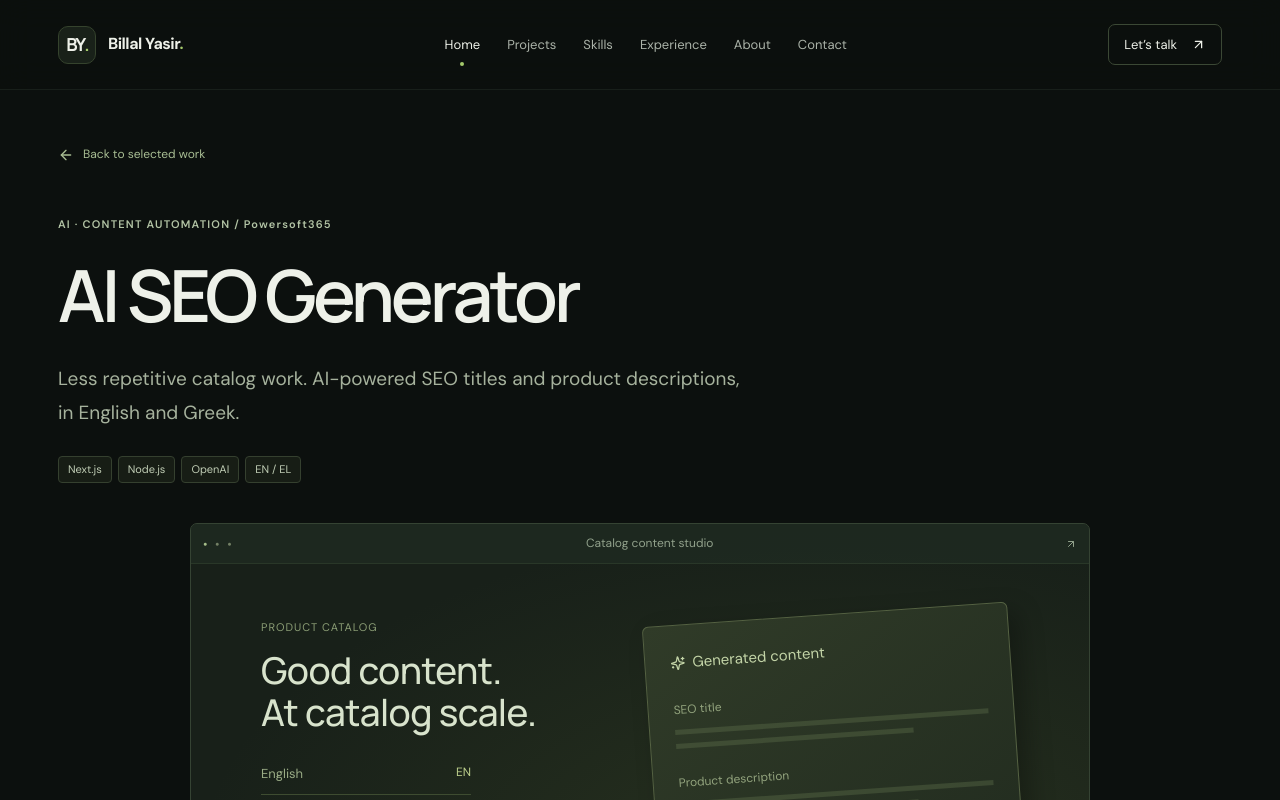
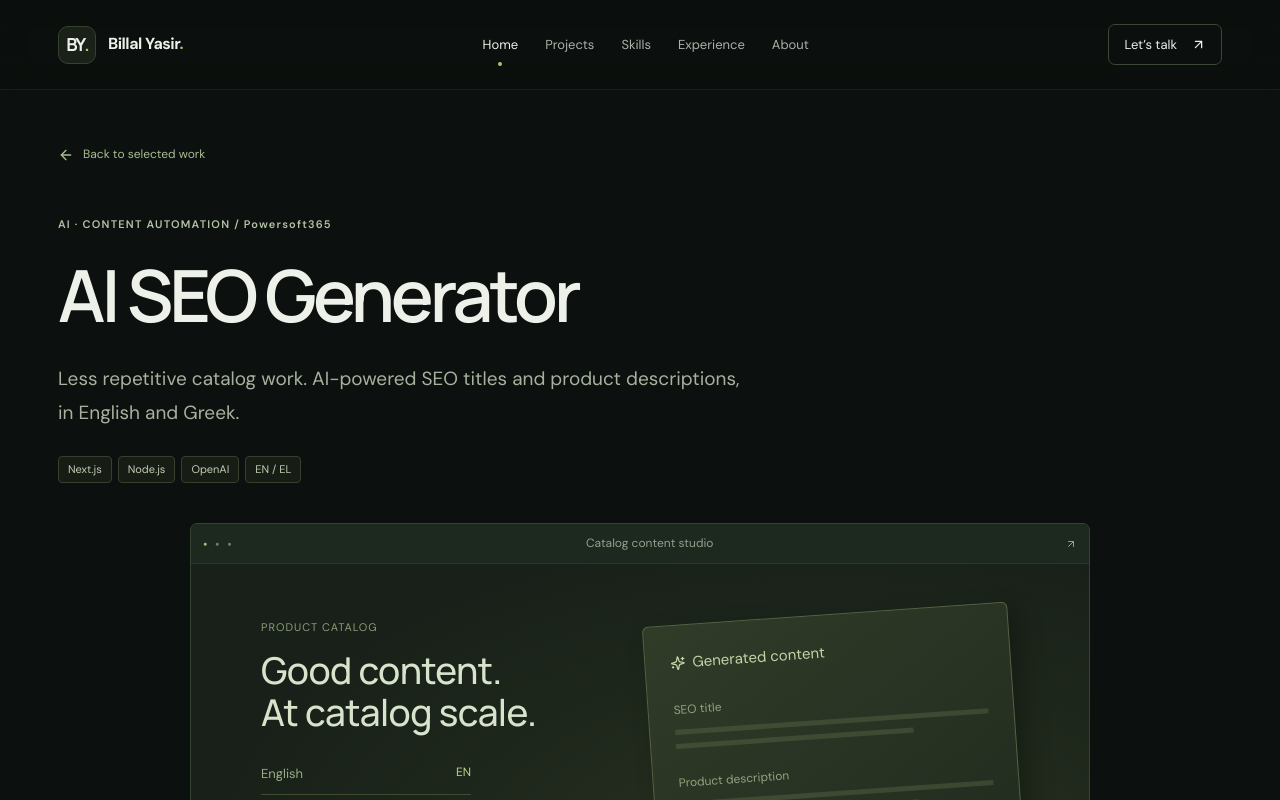
Before and after one commit to PS-Billal/p, a Next.js app: page /projects/ai-seo-generator/ in a window 1280 px wide. Shown: the top 800 px of the page. Built offline with nearby package versions, Linux system fonts and the light colour scheme.

Commit message:
first commit

```diff
--- a/src/components/layout/Navbar.jsx
+++ b/src/components/layout/Navbar.jsx
@@ -1,14 +1,7 @@
 "use client";
 import { useEffect, useRef, useState } from "react";
 import { ArrowUpRight, Menu, X } from "lucide-react";
-const sections = [
-  "Home",
-  "Projects",
-  "Skills",
-  "Experience",
-  "About",
-  "Contact",
-];
+const sections = ["Home", "Projects", "Skills", "Experience", "About"];
 export default function Navbar() {
   const [open, setOpen] = useState(false),
     [active, setActive] = useState("home"),
```
Also changed, not shown: public/social-preview.png, 1 other file (tests, documents, lock files or other folders).
